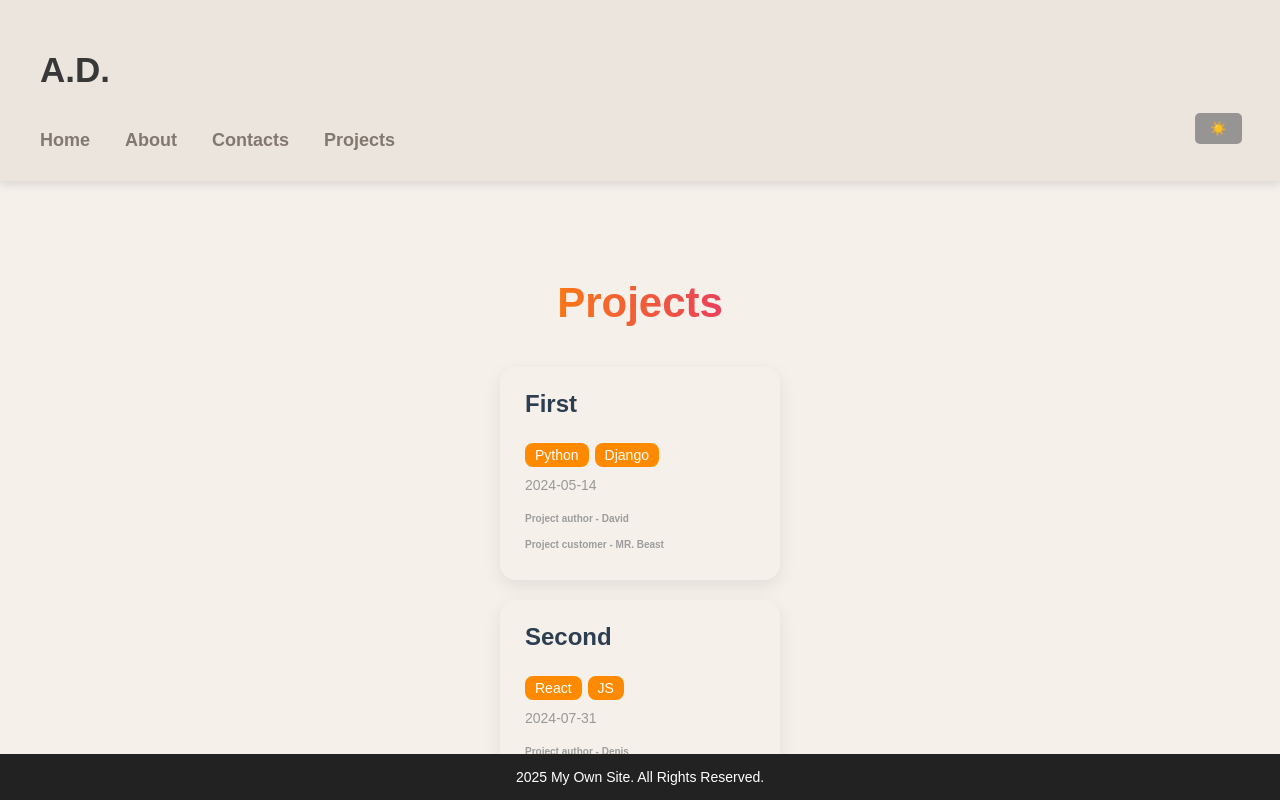
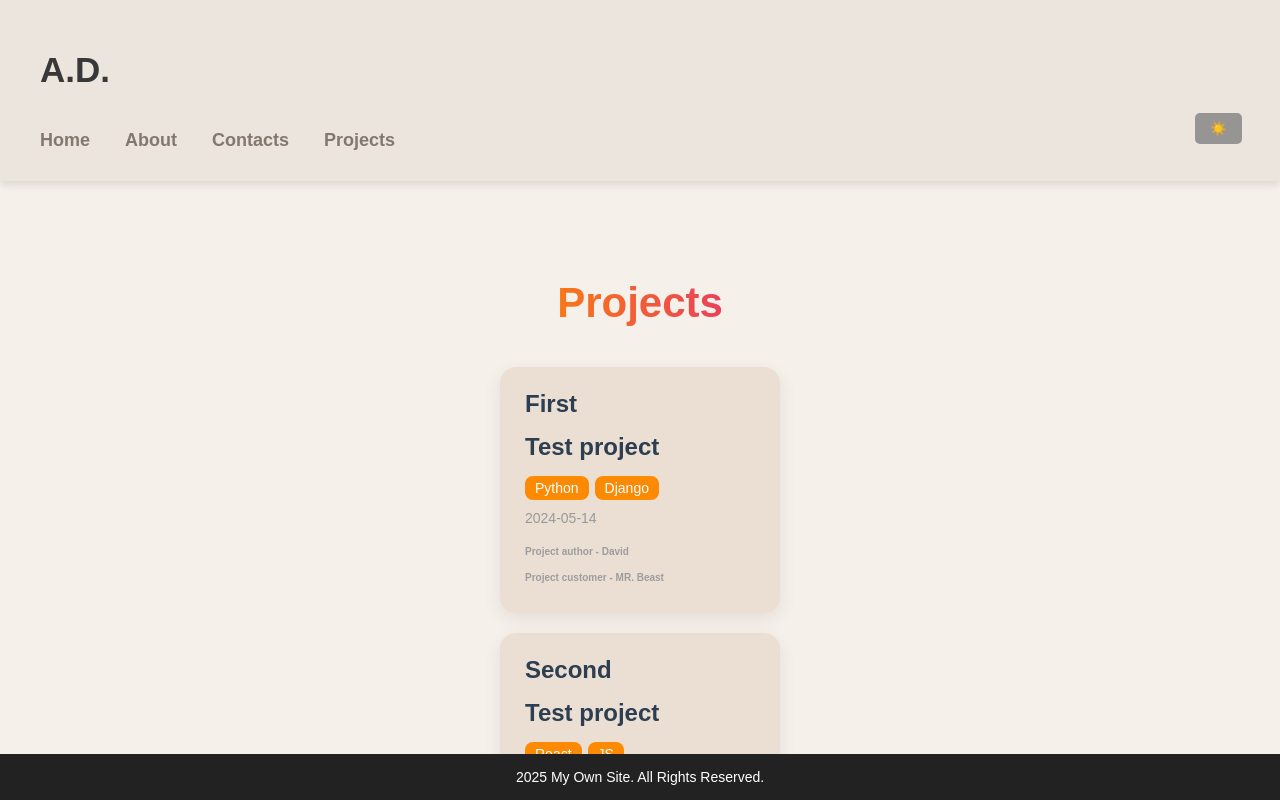
Before and after one commit to DenisHrtn/MOS_front, a React (Create React App) app: page /projects in a window 1280 px wide. Shown: the top 800 px of the page. Built offline with nearby package versions, Linux system fonts and the light colour scheme.

Commit message:
project card collor fixes

```diff
--- a/src/styles/projects.css
+++ b/src/styles/projects.css
@@ -1,8 +1,13 @@
-body.dark {
-    --card-bg: #1e1e1e;
-    --text-color: #dedede;
-    --info-bg: #2a2a2a;
-    --section-bg: #ffffff;
+body:not(.dark) .projects-grid {
+    --card-bg: #eadfd2;
+    --card-hover: #ECE5DD;
+    --heder-h2: #2c3e50;
+}
+
+:root {
+    --card-bg: #272727;
+    --card-hover: #303030;
+    --heder-h2: #3c3c3c;
 }
 
 .projects-wrap {
@@ -34,10 +39,7 @@ body.dark {
 }
 
 .project-card {
-    background: var(--section-bg) padding-box,
-    linear-gradient(
-        45deg, #ff8a00, #e52e71
-    ) border-box;
+    background-color: var(--card-bg);
     border: 3px solid transparent;
     border-radius: 16px;
     padding: 20px;
@@ -55,7 +57,7 @@ body.dark {
 .project-card:hover {
     transform: translateY(-6px);
     box-shadow: 0 10px 30px rgba(0, 0, 0, 0.12);
-    background-color: #fafafa;
+    background-color: var(--card-hover);
 }
 
 .project-header {
@@ -66,9 +68,8 @@ body.dark {
 }
 
 .project-header h2 {
-    color: var(--text-color);
     font-size: 24px;
-    color: #2c3e50;
+    color: var(--heder-h2);
     margin: 0;
     font-weight: 600;
 }
@@ -90,9 +91,10 @@ body.dark {
 }
 
 .project-description {
-    max-height: 0;
-    overflow: hidden;
-    transition: max-height 0.4s ease, margin-top 0.3s ease;
+    display: flex;
+    justify-content: space-between;
+    align-items: center;
+    margin-bottom: 15px;
 }
 
 .project-card.active .project-description {
@@ -101,10 +103,10 @@ body.dark {
 }
 
 .project-description p {
-    margin: 0 0 10px 0;
-    color: #555;
-    font-size: 16px;
-    line-height: 1.5;
+    font-size: 24px;
+    color: #2c3e50;
+    margin: 0;
+    font-weight: 600;
 }
 
 .project-tags {
```
